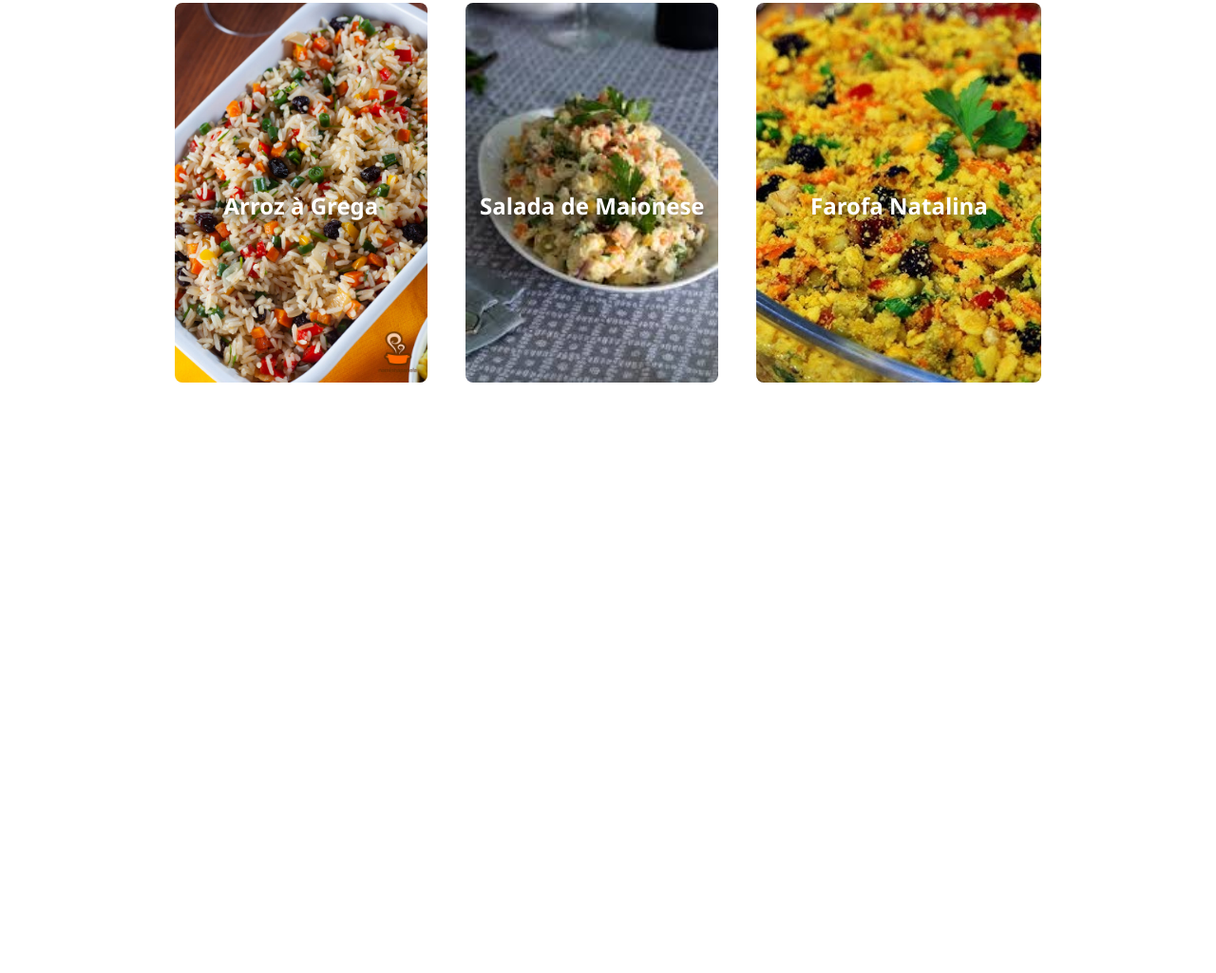
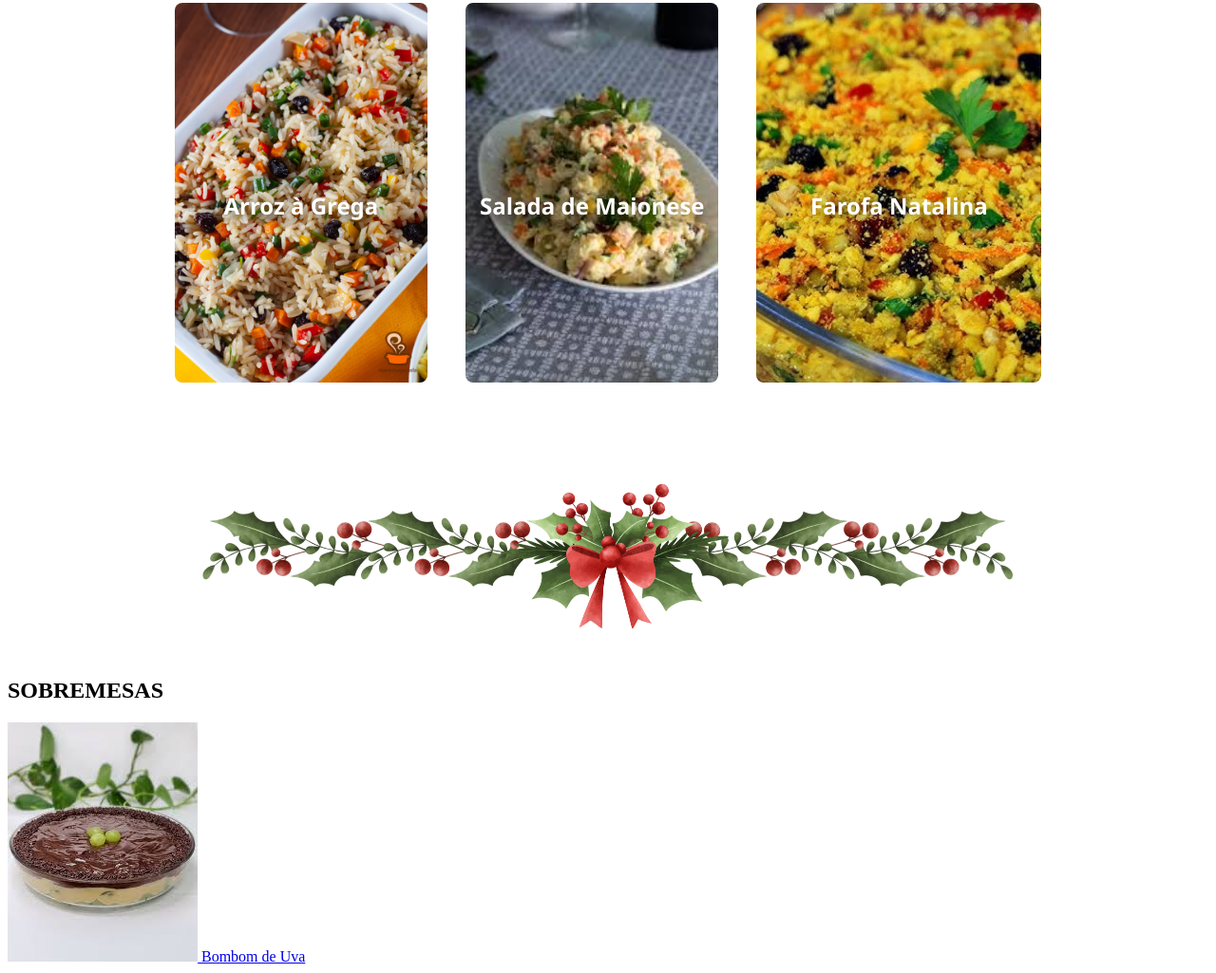
Before and after one commit to alanafiorelini1/Receitas-natalinas, a plain HTML site: page Inicio.html in a window 1280 px wide. Shown: the part 2588-3613 px from the top of the page at 95% size. Before the commit the page ends 3059 px from the top, so only its background shows below. Drawn offline with Linux system fonts and the light colour scheme; a web font is replaced by a local one.

Commit message:
to começando a parte das sobremesas

```diff
--- a/Inicio.html
+++ b/Inicio.html
@@ -76,7 +76,7 @@
 
     </div>
 
-    <img class="decoracao-principais" src="imagens/decoracao.png">
+    <img class="decoracao" src="imagens/decoracao.png">
 
 </section>
 
@@ -107,6 +107,24 @@
             </div>
         </a>
     </div>
+
+    <img class="decoracao" src="imagens/decoracao.png">
+
+</section>
+
+<section id="sobremesas">
+    <div class="header-sobremesas">
+        <h2>SOBREMESAS</h2>
+    </div>
+
+    <div class="pratos-sobremesas">
+        <a href="receitas/bombom.html" class="link-sobremesas">
+            <div class="sobremesa">
+                <img src="imagens/bombom de uva.jpg" alt="Bombom de Uva">
+                <span>Bombom de Uva</span>
+            </div>
+        </a>
+    </div>
 </section>
 
 </body>
--- a/inicio.css
+++ b/inicio.css
@@ -190,7 +190,7 @@ nav .menu a:hover {
     height: 100%;
 }
 
-.decoracao-principais {
+#principais .decoracao {
     width: 100%;
     height: 100%;
     margin-top: 5rem;
@@ -257,3 +257,12 @@ nav .menu a:hover {
     color: inherit;
     display: block;
 }
+
+
+#acompanhamentos .decoracao {
+    width: 70%;
+    height: 70%;
+    margin-top: 5rem;
+    margin-left: auto;
+    margin-right: auto;
+}
```
